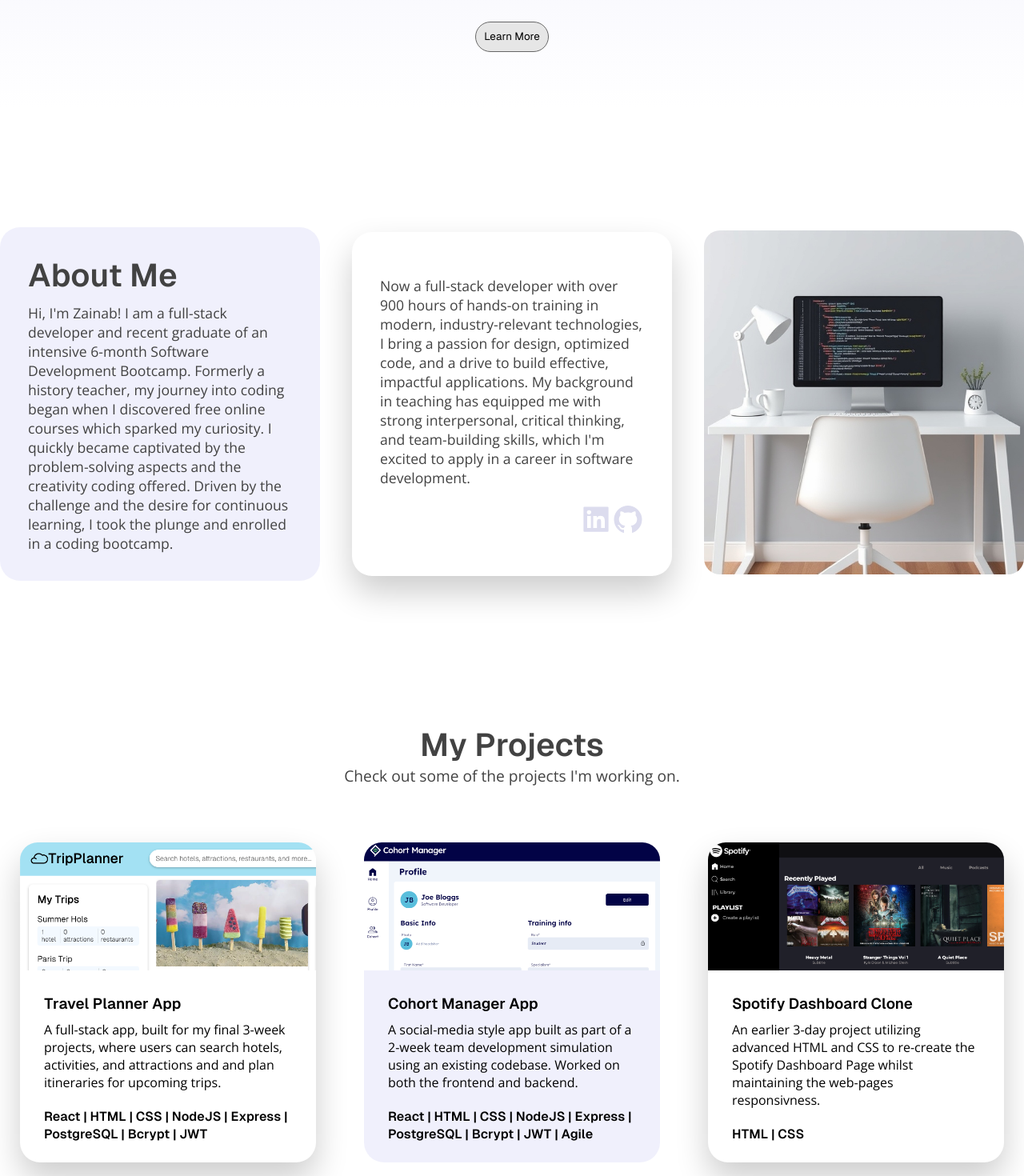
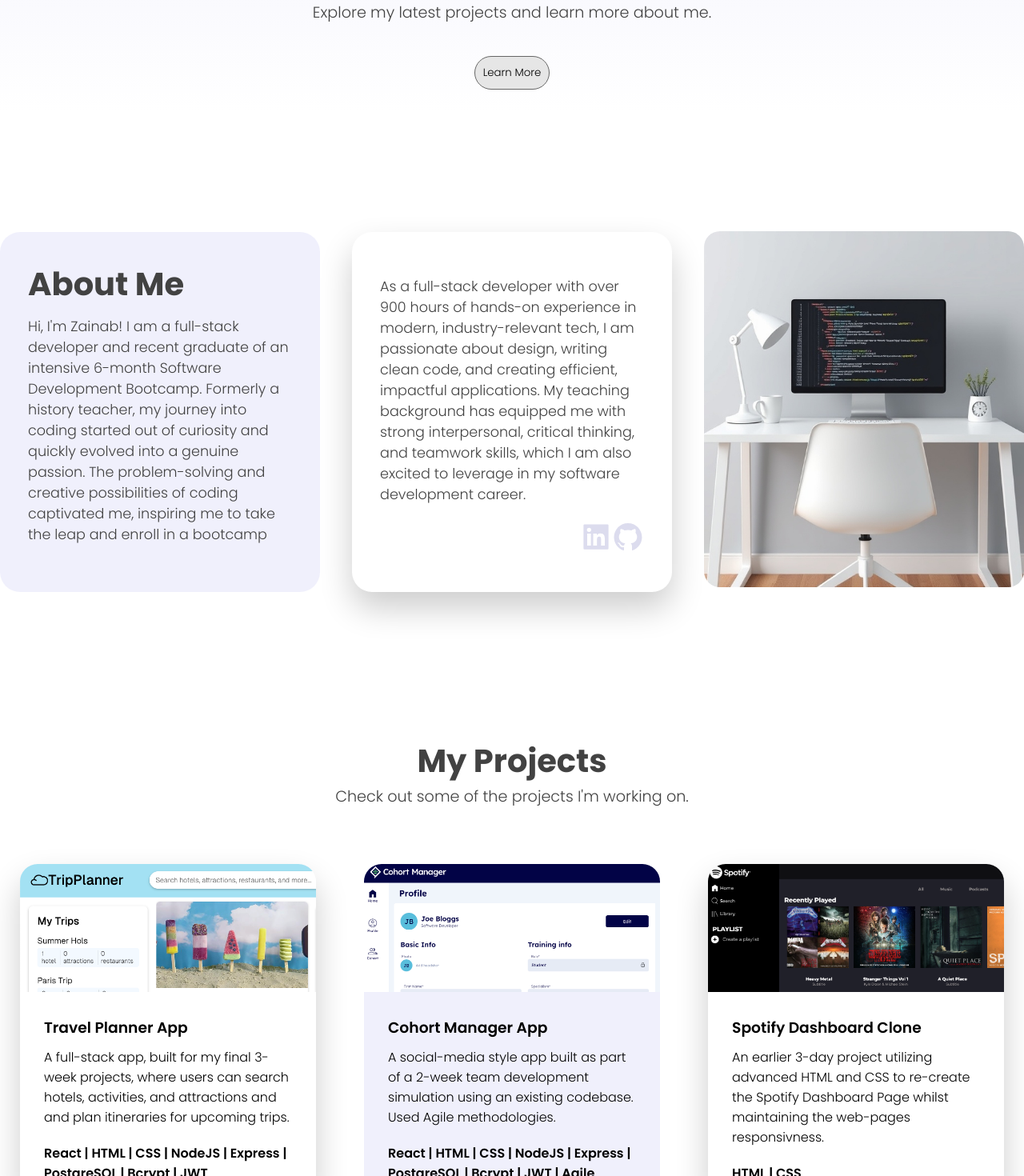
Before and after one commit to zainabch123/updated-portfolio-react-app, a React (Vite) app: page / in a window 1280 px wide. Shown: the part 580-2050 px from the top of the page at 80% size. Built offline with nearby package versions, Linux system fonts and the light colour scheme.

Commit message:
Updated animations for all sections and font

```diff
--- a/src/AboutMe/AboutMe.jsx
+++ b/src/AboutMe/AboutMe.jsx
@@ -3,28 +3,24 @@ import "./aboutMe.css";
 
 export default function AboutMe() {
   return (
-    <section className="about-section animated-section" id="about-section">
-      <div className="about-elements">
+    <section className="about-section " id="about-section">
+      <div className="about-elements animated-section">
         <div className="about-me-text box1">
           <h2>About Me</h2>
           <p>
-            Hi, I'm Zainab! I am a full-stack developer and recent graduate of
-            an intensive 6-month Software Development Bootcamp. Formerly a
-            history teacher, my journey into coding began when I discovered free online courses which sparked my
-            curiosity. I quickly became captivated by the problem-solving
-            aspects and the creativity coding offered. Driven by the challenge
-            and the desire for continuous learning, I took the plunge and
-            enrolled in a coding bootcamp.
+            Hi, I'm Zainab! I am a full-stack developer and recent graduate of an intensive 6-month Software Development Bootcamp. Formerly a
+            history teacher, my journey into coding started out of curiosity and quickly evolved into a genuine passion. The problem-solving and
+            creative possibilities of coding captivated me, inspiring me to take the leap and enroll in a bootcamp
           </p>
         </div>
         <div className="about-me-text box2">
           <p>
-            Now a full-stack developer with over 900 hours of hands-on training
-            in modern, industry-relevant technologies, I bring a passion for
-            design, optimized code, and a drive to build effective, impactful
-            applications. My background in teaching has equipped me with strong
-            interpersonal, critical thinking, and team-building skills, which
-            I'm excited to apply in a career in software development.
+            As a full-stack developer with over 900 hours of hands-on experience
+            in modern, industry-relevant tech, I am passionate about design,
+            writing clean code, and creating efficient, impactful applications.
+            My teaching background has equipped me with strong interpersonal,
+            critical thinking, and teamwork skills, which I am also excited to
+            leverage in my software development career.
           </p>
           <div className="social-links">
             <a href="https://www.linkedin.com/in/zainab-choudhry-244005189/">
--- a/src/AboutMe/aboutMe.css
+++ b/src/AboutMe/aboutMe.css
@@ -21,7 +21,7 @@
   max-width: 400px;
   padding: 35px;
   border-radius: 25px;
-  min-height: 430px;
+  min-height: 450px;
 }
 
 .about-me-text h2,
@@ -78,7 +78,7 @@
 
 .about-me-image img {
   width: 100%;
-  height: 430px;
+  height: 445px;
   border-radius: 20px;
   object-fit: cover;
   object-position: center;
--- a/src/Contact/Contact.jsx
+++ b/src/Contact/Contact.jsx
@@ -69,7 +69,7 @@ export default function Contact() {
           </svg>
 
           {isVisible && (
-            <div className="email-content">
+            <div className="email-content animated-section">
               <h4>zainabchoudhry05@gmail.com</h4>
             </div>
           )}
--- a/src/Nav-Bar/navBar.css
+++ b/src/Nav-Bar/navBar.css
@@ -21,11 +21,10 @@
 
 #nav-name {
   color: #424242;
-
   padding: 10px;
   padding-left: 20px;
   text-decoration: none;
-  font-weight: 800;
+  font-weight: 500;
   font-size: 1.2rem;
 }
 
@@ -40,7 +39,8 @@
   margin: 0px 10px;
   justify-content: center;
   text-decoration: none;
-  font-weight: 600;
+  font-weight: 500;
+  font-size: 1.1rem;
 }
 
 .nav-links * {
--- a/src/Projects/MyProjects.jsx
+++ b/src/Projects/MyProjects.jsx
@@ -69,7 +69,7 @@ export default function MyProjects() {
       id: 2,
       name: "Cohort Manager App",
       briefDescr:
-        "A social-media style app built as part of a 2-week team development simulation using an existing codebase. Worked on both the frontend and backend.",
+        "A social-media style app built as part of a 2-week team development simulation using an existing codebase. Used Agile methodologies.",
       detailedDesc: (
         <>
           <p>
@@ -368,9 +368,9 @@ export default function MyProjects() {
                 </span>
               </p>
               <h2 className="selected-project-name">{selectedProject.name}</h2>
-              <p className="selected-project-descr">
+              <section className="selected-project-descr">
                 {selectedProject.detailedDesc}
-              </p>
+              </section>
             </div>
             <div className="overlay-links">
               View Project:
@@ -409,8 +409,8 @@ export default function MyProjects() {
                     fill="#b9b9c9"
                   >
                     <path
-                      fill-rule="evenodd"
-                      clip-rule="evenodd"
+                      fillRule="evenodd"
+                      clipRule="evenodd"
                       d="M7.00005 2.04999H5.52505C4.71043 2.04999 4.05005 2.71037 4.05005 3.52499C4.05005 4.33961 4.71043 4.99999 5.52505 4.99999H7.00005V2.04999ZM7.00005 1.04999H8.00005H9.47505C10.842 1.04999 11.95 2.15808 11.95 3.52499C11.95 4.33163 11.5642 5.04815 10.9669 5.49999C11.5642 5.95184 11.95 6.66836 11.95 7.475C11.95 8.8419 10.842 9.95 9.47505 9.95C8.92236 9.95 8.41198 9.76884 8.00005 9.46266V9.95L8.00005 11.425C8.00005 12.7919 6.89195 13.9 5.52505 13.9C4.15814 13.9 3.05005 12.7919 3.05005 11.425C3.05005 10.6183 3.43593 9.90184 4.03317 9.44999C3.43593 8.99814 3.05005 8.28163 3.05005 7.475C3.05005 6.66836 3.43594 5.95184 4.03319 5.5C3.43594 5.04815 3.05005 4.33163 3.05005 3.52499C3.05005 2.15808 4.15814 1.04999 5.52505 1.04999H7.00005ZM8.00005 2.04999V4.99999H9.47505C10.2897 4.99999 10.95 4.33961 10.95 3.52499C10.95 2.71037 10.2897 2.04999 9.47505 2.04999H8.00005ZM5.52505 8.94998H7.00005L7.00005 7.4788L7.00005 7.475L7.00005 7.4712V6H5.52505C4.71043 6 4.05005 6.66038 4.05005 7.475C4.05005 8.28767 4.70727 8.94684 5.5192 8.94999L5.52505 8.94998ZM4.05005 11.425C4.05005 10.6123 4.70727 9.95315 5.5192 9.94999L5.52505 9.95H7.00005L7.00005 11.425C7.00005 12.2396 6.33967 12.9 5.52505 12.9C4.71043 12.9 4.05005 12.2396 4.05005 11.425ZM8.00005 7.47206C8.00164 6.65879 8.66141 6 9.47505 6C10.2897 6 10.95 6.66038 10.95 7.475C10.95 8.28962 10.2897 8.95 9.47505 8.95C8.66141 8.95 8.00164 8.29121 8.00005 7.47794V7.47206Z"
                       fill="#b9b9c9"
                     />
--- a/src/Projects/projects.css
+++ b/src/Projects/projects.css
@@ -24,7 +24,7 @@
   position: relative;
   width: 100%;
   max-width: 370px;
-  height: 400px;
+  height: 420px;
   margin-top: 40px;
   display: grid;
   grid-template-rows: 2fr 1fr;
@@ -68,12 +68,13 @@
 } */
 
 .project-text {
-  padding: 30px 30px 30px 30px;
+  padding: 30px;
   text-align: start;
 }
 
 .project-text h3 {
   color: black;
+  font-weight: 500;
 }
 .project-text p {
   font-size: 1rem;
@@ -88,7 +89,7 @@
 }
 
 span {
-  font-weight: 700;
+  font-weight: 500;
   color: black;
 }
 
@@ -101,12 +102,28 @@ span {
   height: 100vh;
   padding: 2rem;
   background: rgba(0, 0, 0, 0.5);
-  backdrop-filter: blur(30px);
+  backdrop-filter: blur(6px);
   overflow-y: scroll;
   display: flex;
   justify-content: center;
 }
-
+@keyframes fadeInUpBounce {
+  0% {
+    opacity: 0;
+    transform: translateY(200px);
+  }
+  60% {
+    opacity: 1;
+    transform: translateY(-10px); /* Overshoot */
+  }
+  80% {
+    transform: translateY(5px); /* Small rebound */
+  }
+  100% {
+     opacity: 1;
+    transform: translateY(0px); /* Settle into place */
+  }
+}
 .overlay-card {
   width: 100%;
   max-width: 800px;
@@ -116,10 +133,9 @@ span {
   background: white;
   box-shadow: 0 2px 10px rgba(0, 0, 0, 0.1);
   cursor: auto;
-  opacity: 0;
-  transform: translateY(30px);
-  animation: fadeInUp 0.5s ease-out forwards;
+  animation: fadeInUpBounce 0.4s forwards ease-in-out;
   }
+
 
 
 .close-modal {
--- a/src/Skills/Skills.jsx
+++ b/src/Skills/Skills.jsx
@@ -9,7 +9,7 @@ export default function Skills() {
           Here are some of the skills I have developed.
         </p>
       </div>
-      <section className="skills-grid animated-section">
+      <section className="skills-grid">
         <div className="skill-card animated-section">
           <div className="skill-svg">
             <svg
--- a/src/Skills/skills.css
+++ b/src/Skills/skills.css
@@ -34,4 +34,5 @@
 
 .skill-card h3 {
   color: black;
+  font-weight: 500;
 }
--- a/src/index.css
+++ b/src/index.css
@@ -3,7 +3,7 @@
   margin: 0px;
   padding: 0px;
   scroll-behavior: smooth;
-  font-family: 'Geist';
+  font-family: 'Poppins';
   color: #424242;
 }
 
@@ -35,7 +35,7 @@ main {
 
 .title-section h1 {
   font-size: 6rem;
-  font-weight: 800;
+  font-weight: 600;
   padding: 10px;
   padding-left: 0px;
 }
@@ -64,24 +64,29 @@ main {
 .title p,
 .title button {
   opacity: 0;
-  transform: translateY(20px);
-  animation: fadeInUp 1s ease-out forwards;
+  transform: translateY(40px);
+  animation: fadeInUp 0.7s ease-out forwards;
 }
 
 .first-line {
+  animation-delay: 0.1s;
+}
+
+.second-line {
   animation-delay: 0.3s;
 }
 
-.second-line {
+.title p {
+  animation-delay: 0.5s;
+}
+
+.title button {
   animation-delay: 0.7s;
 }
 
-.title p {
-  animation-delay: 1s;
-}
-
-.title button {
-  animation-delay: 1.3s;
+p {
+  font-family: "Poppins";
+  font-weight: 400;
 }
 
 .title-section p,
@@ -97,19 +102,15 @@ main {
   padding-top: 10px;
 }
 
-p {
-  font-family: "Open Sans";
-}
-
 .animated-section {
   opacity: 0;
-  transform: translateY(20px) scale(0.9);
-  transition: opacity 1.5s ease-out, transform 1.5s cubic-bezier(0.22, 1, 0.36, 1);
+  transform: translateY(120px);
+  transition: opacity 0.5s ease-out, transform 0.5s ease-out;
 }
 
 .animated-section.in-view {
   opacity: 1;
-  transform: translateY(0) scale(1) rotate(0);
+  transform: translateY(0) scale(1);
 }
 
 
@@ -171,8 +172,22 @@ p {
 
 @font-face {
   font-family: "Poppins";
-  src: local("PoppinsRegular"),
-    url("./fonts/Poppins/Poppins-Regular.ttf") format("truetype");
+  src: local("PoppinsBold"),
+    url("./fonts/Poppins/Poppins-Bold.ttf") format("truetype");
+  font-weight: 600;
+}
+
+@font-face {
+  font-family: "Poppins";
+  src: local("PoppinsMedium"),
+    url("./fonts/Poppins/Poppins-SemiBold.ttf") format("truetype");
+  font-weight: 500;
+}
+
+@font-face {
+  font-family: "Poppins";
+  src: local("PoppinsLight"),
+    url("./fonts/Poppins/Poppins-Light.ttf") format("truetype");
   font-weight: 400;
 }
 
```
